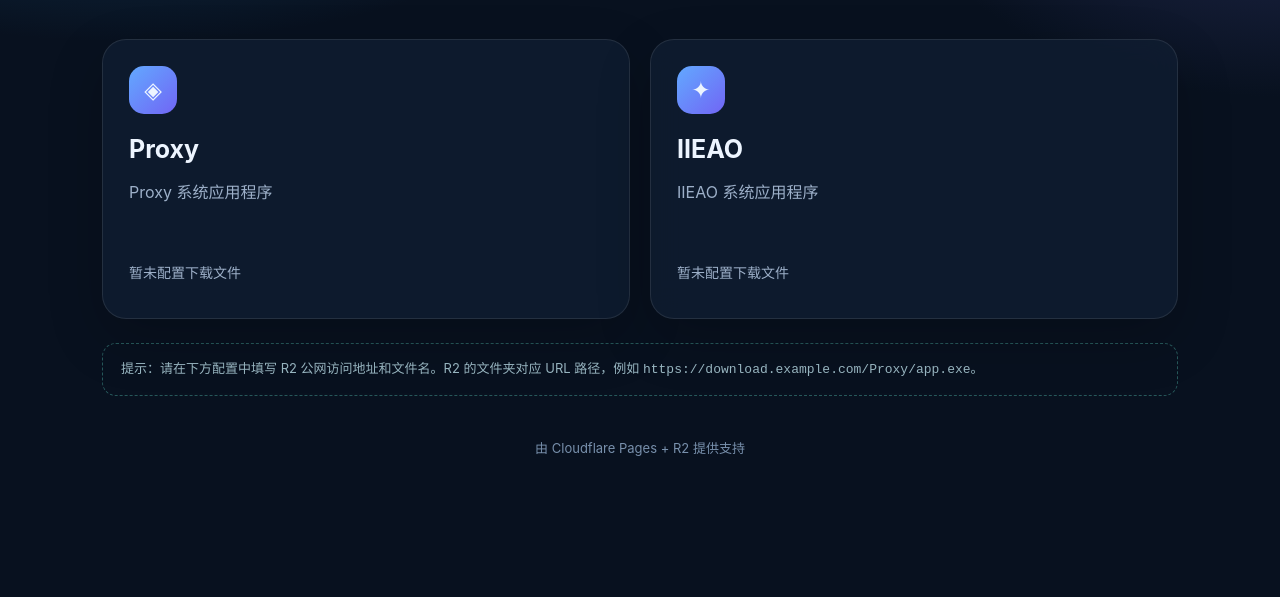
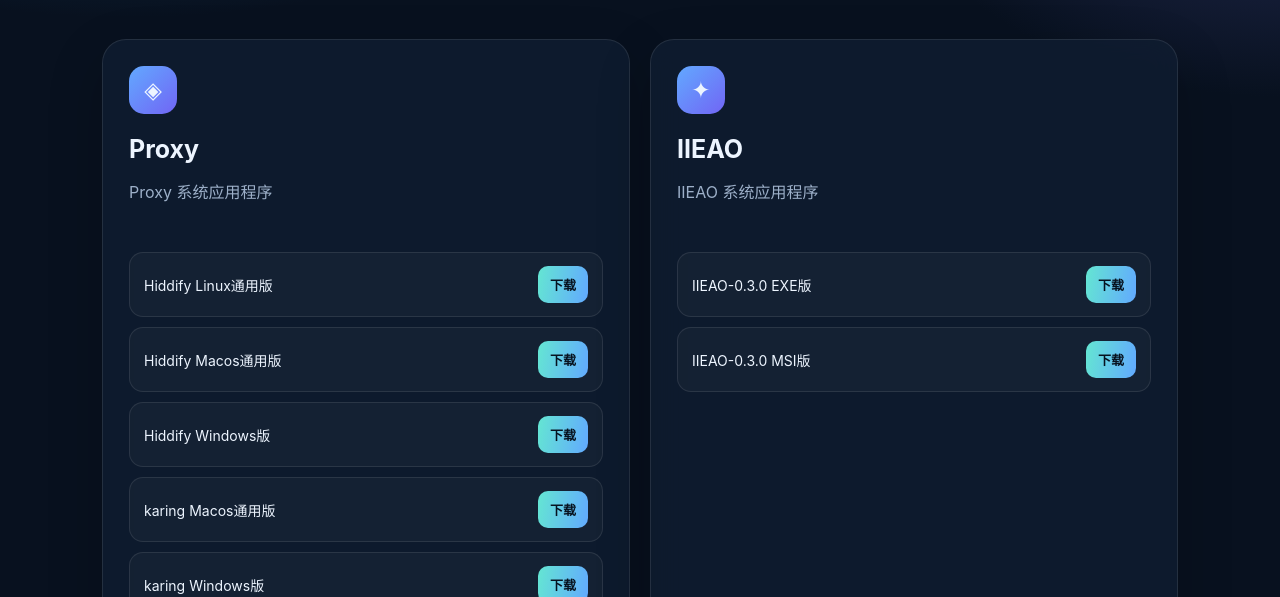
Before and after one commit to xuanxi369/Cloudflare-Date, a plain HTML site: page index.html in a window 1280 px wide. Shown: the part 203-800 px from the top of the page. Drawn offline with Linux system fonts and the light colour scheme.

Commit message:
Update index.html

```diff
--- a/index.html
+++ b/index.html
@@ -24,12 +24,15 @@
   const R2_BASE_URL = 'https://download.iieao.com';
   const systems = [
     {name:'Proxy', icon:'◈', desc:'Proxy 系统应用程序', files:[
-      // {name:'Windows 安装包', file:'ProxySetup.exe'},
-      // {name:'macOS 安装包', file:'Proxy.dmg'},
+       {name:'Hiddify Linux通用版', file:'Hiddify-Linux-x64-AppImage.AppImage'},
+       {name:'Hiddify Macos通用版', file:'Hiddify-MacOS.dmg'},
+       {name:'Hiddify Windows版', file:'Hiddify-Windows-Setup-x64.exe'},
+       {name:'karing Macos通用版', file:'karing_1.2.23.2606_macos_universal.dmg'},
+       {name:'karing Windows版', file:'karing_1.2.23.2606_windows_x64.exe'},
     ]},
     {name:'IIEAO', icon:'✦', desc:'IIEAO 系统应用程序', files:[
-      // {name:'Windows 安装包', file:'IIEAO-Setup.exe'},
-      // {name:'macOS 安装包', file:'IIEAO.dmg'},
+       {name:'IIEAO-0.3.0 EXE版', file:'IIEAO_0.3.0_x64-setup.exe'},
+       {name:'IIEAO-0.3.0 MSI版', file:'IIEAO_0.3.0_x64_en-US.msi'},
     ]}
   ];
   const root=document.querySelector('#app');
```
